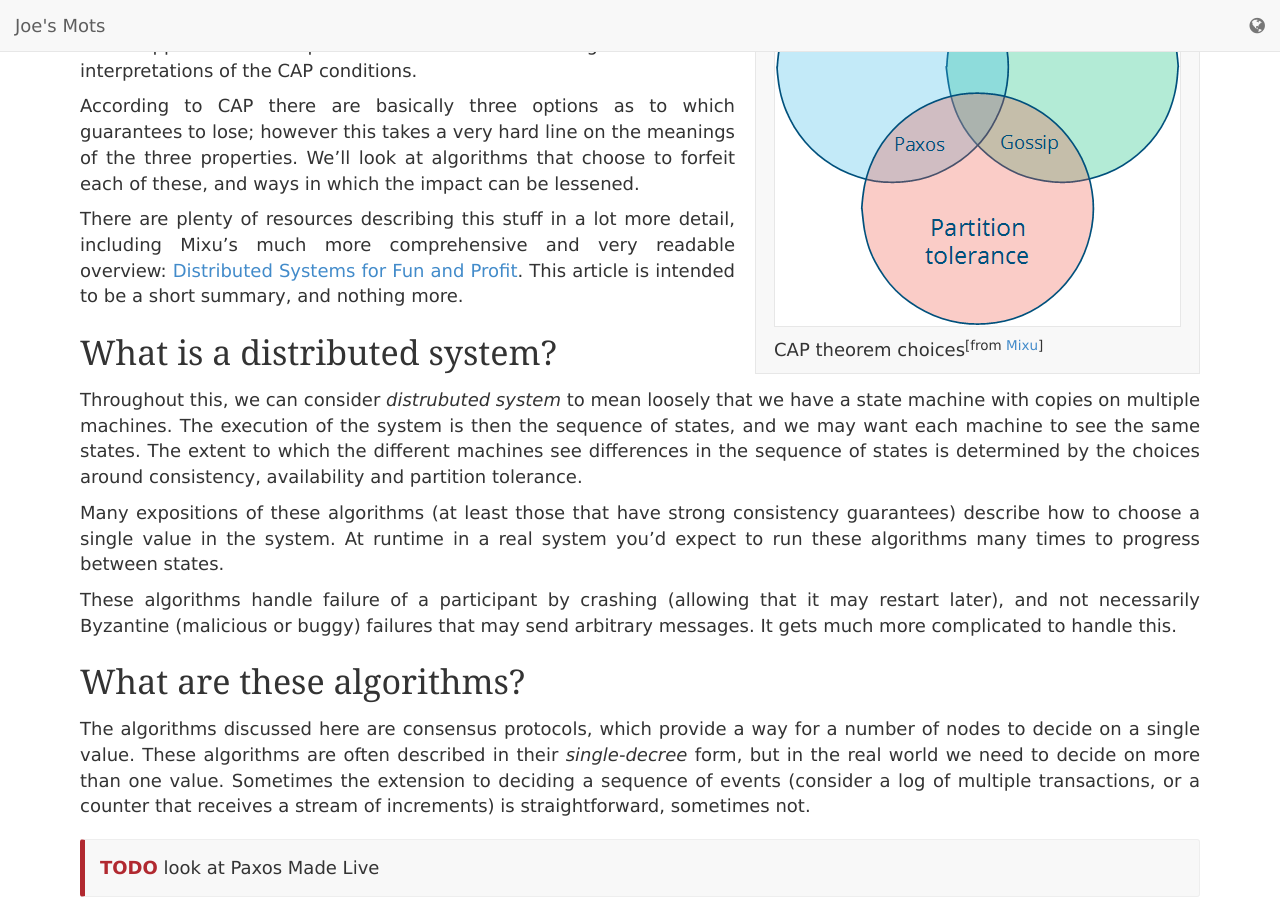
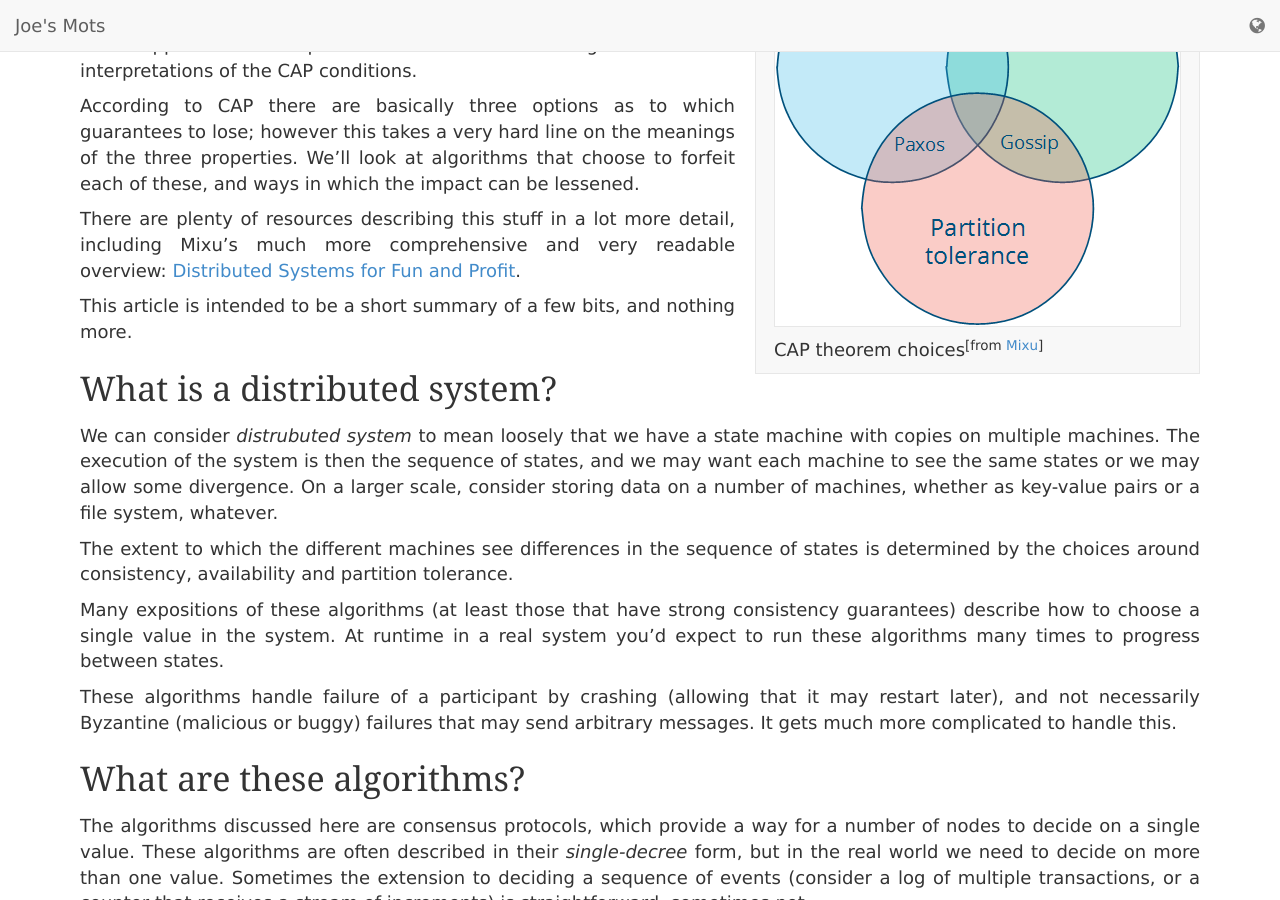
Before and after one commit to joekearney/joekearney.github.io, a Jekyll site: the page built from _posts/2015-01-12-distrib-protocols.md, in a window 1280 px wide and 900 px high, scrolled down 347 px. Built offline with Jekyll 4.4.1, drawn with Linux system fonts in a browser that asks for light colours; some web fonts are replaced; formulas are drawn with MathJax 3; some of the changed text lies outside the part shown.

Commit message:
small amount of progress

```diff
--- a/_posts/2015-01-12-distrib-protocols.md
+++ b/_posts/2015-01-12-distrib-protocols.md
@@ -23,11 +23,15 @@
 
 According to CAP there are basically three options as to which guarantees to lose; however this takes a very hard line on the meanings of the three properties. We'll look at algorithms that choose to forfeit each of these, and ways in which the impact can be lessened.
 
-There are plenty of resources describing this stuff in a lot more detail, including Mixu's much more comprehensive and very readable overview: [Distributed Systems for Fun and Profit](http://book.mixu.net/distsys/index.html). This article is intended to be a short summary, and nothing more.
+There are plenty of resources describing this stuff in a lot more detail, including Mixu's much more comprehensive and very readable overview: [Distributed Systems for Fun and Profit](http://book.mixu.net/distsys/index.html). {% comment %} TODO add this-long-run link {% endcomment %}
+
+This article is intended to be a short summary of a few bits, and nothing more.
 
 ## What is a distributed system?
 
-Throughout this, we can consider _distrubuted system_ to mean loosely that we have a state machine with copies on multiple machines. The execution of the system is then the sequence of states, and we may want each machine to see the same states. The extent to which the different machines see differences in the sequence of states is determined by the choices around consistency, availability and partition tolerance.
+We can consider _distrubuted system_ to mean loosely that we have a state machine with copies on multiple machines. The execution of the system is then the sequence of states, and we may want each machine to see the same states or we may allow some divergence. On a larger scale, consider storing data on a number of machines, whether as key-value pairs or a file system, whatever.
+
+The extent to which the different machines see differences in the sequence of states is determined by the choices around consistency, availability and partition tolerance.
 
 Many expositions of these algorithms (at least those that have strong consistency guarantees) describe how to choose a single value in the system. At runtime in a real system you'd expect to run these algorithms many times to progress between states.
 
@@ -154,4 +158,8 @@
 <div class="bs-callout bs-callout-danger"><span class="heading">TODO</span> link to David Brooks scalax talk</div>
 <div class="bs-callout bs-callout-danger"><span class="heading">TODO</span> give examples of basic structures</div>
 
-## Cassandra
+## Dynamo and Cassandra
+
+Dynamo and Cassandra are the Amazon and Facebook (respectively) implementations of an AP key-value data store. They have many similarities and some important differences. The following is based on the exposition given in the papers published to describe them, and not any more recent changes.
+
+**Dynamo** is the NRW one -- per instance you configure the number \\N\\ of desired replicas of the data, the number \\R\\ of readers required per query
```
